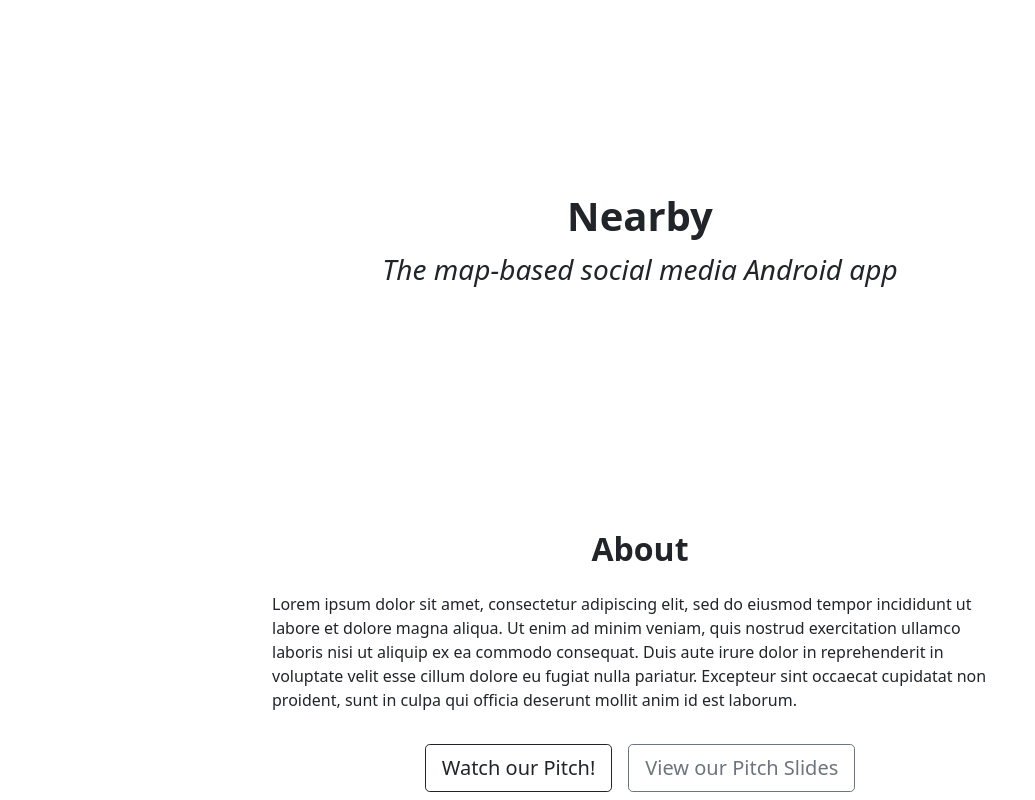
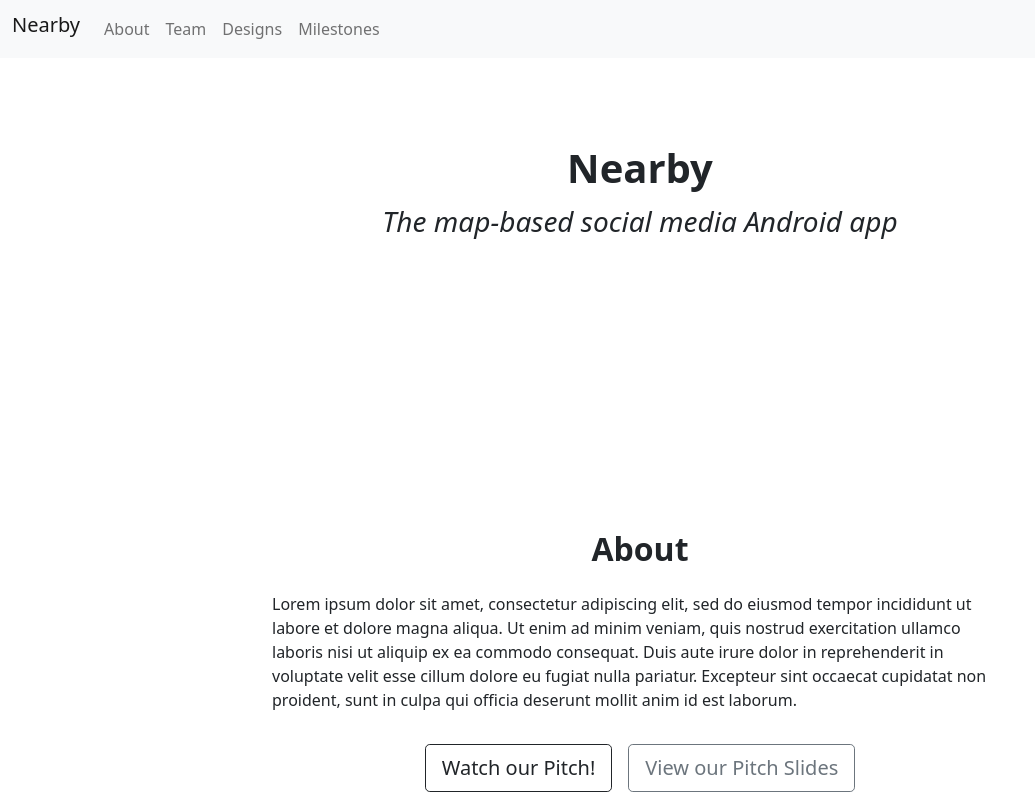
Before and after one commit to CMPT362-Mobile-Application/Nearby-Website, a plain HTML site: page index.html in a window 1280 px wide. Shown: the top 800 px of the page, without its empty margins (0-1035 px from the left). Drawn offline with nearby package versions, Linux system fonts and the light colour scheme.

Commit message:
Added navbar implementation to webpage

```diff
--- a/index.html
+++ b/index.html
@@ -10,19 +10,42 @@
 </head>
 <body>
     <header>
-
+        <nav class="navbar fixed-top navbar-expand-lg navbar-light bg-light">
+            <div class="container-fluid">
+              <a class="navbar-brand h1" href="#main-hero">Nearby</a>
+              <button class="navbar-toggler" type="button" data-bs-toggle="collapse" data-bs-target="#navbarTogglerDemo02" aria-controls="navbarTogglerDemo02" aria-expanded="false" aria-label="Toggle navigation">
+                <span class="navbar-toggler-icon"></span>
+              </button>
+              <div class="collapse navbar-collapse" id="navbarTogglerDemo02">
+                <ul class="navbar-nav me-auto mb-2 mb-lg-0">
+                  <li class="nav-item">
+                    <a class="nav-link" href="#about-section">About</a>
+                  </li>
+                  <li class="nav-item">
+                    <a class="nav-link" href="#team-section">Team</a>
+                  </li>
+                  <li class="nav-item">
+                    <a class="nav-link" href="#design-section">Designs</a>
+                  </li>
+                  <li class="nav-item">
+                    <a class="nav-link" href="#mileston-section">Milestones</a>
+                  </li>
+                </ul>
+              </div>
+            </div>
+          </nav>
     </header>
     <main>
         <!-- Main Hero -->
-        <div class="container py-5 my-5">
-            <div class="px-5 py-5 my-5 text-center">
-                <h1 class="fs-1 fw-bold">Nearby</h1>
+        <div id="main-hero" class="container py-5 mb-5">
+            <div class="px-5 py-5 text-center">
+                <h1 class="fs-1 fw-bold pt-5">Nearby</h1>
                 <p class="fs-3 fst-italic mb-5">The map-based social media Android app</p>
             </div>
         </div>
         <!-- About Section -->
-        <div class="container my-5">
-            <h2 class="fs-2 fw-bold text-center">About</h2>
+        <div id="about-section" class="container py-5">
+            <h2 class="fs-2 fw-bold pt-5 text-center">About</h2>
             <div class="row py-3 justify-content-center">
                 <div class="col-sm-10 col-md-8">
                     <p>
@@ -36,8 +59,8 @@
             </div>
         </div>
         <!-- Meet the Team -->
-        <div class="container mt-5">
-            <h2 class="fs-2 fw-bold mb-4 pb-3 text-center border-bottom">Meet the Team</h2>
+        <div id="team-section" class="container pt-5">
+            <h2 class="fs-2 fw-bold pt-5 mb-4 pb-3 text-center border-bottom">Meet the Team</h2>
             <div class="row justify-content-center">
                 <div class="col-md-6 col-lg-5 mb-4">
                     <h2 class="text-center">Larren Canapi</h2>
@@ -68,13 +91,14 @@
             </div>
         </div>
         <!-- Designs -->
-        <div class="container mt-5 border-top">
-            <h2 class="fs-2 fw-bold mt-4 mb-4 pb-3 text-center text-decoration-underline">Project Designs</h2>
+        <div id="design-section" class="container pt-5 border-top">
+            <h2 class="fs-2 fw-bold pt-5 mt-4 mb-4 pb-3 text-center text-decoration-underline">Project Designs</h2>
             <h3 class="fs-3 fw-bold mb-3 text-center">UI Design/Mockup</h3>
             <div class="row justify-content-center">
                 <div class="col-md-6 col-lg-5 mb-4">
                     <h3 class="text-center">Mobile App Figma</h3>
                     <img src="img/nearby_mobile_figma.jpg" class="img-fluid">
+
                 </div>
                 <div class="col-md-6 col-lg-5 mb-4">
                     <h3 class="text-center">Webpage Figma</h3>
@@ -83,8 +107,8 @@
             </div>
         </div>
         <!-- Show and Tell Milestones -->
-        <div class="container mt-5 border-top">
-            <h2 class="fs-2 fw-bold mt-5 mb-4 pb-3 text-center text-decoration-underline">Milestones</h2>
+        <div id="mileston-section" class="container pt-5 border-top">
+            <h2 class="fs-2 fw-bold pt-5 mt-5 mb-4 pb-3 text-center text-decoration-underline">Milestones</h2>
             <h3 class="fs-3 fw-bold text-center">Show and Tell 1</h3>
             <div class="row py-3 justify-content-center">
                 <div class="col-sm-10 col-md-8">
```
